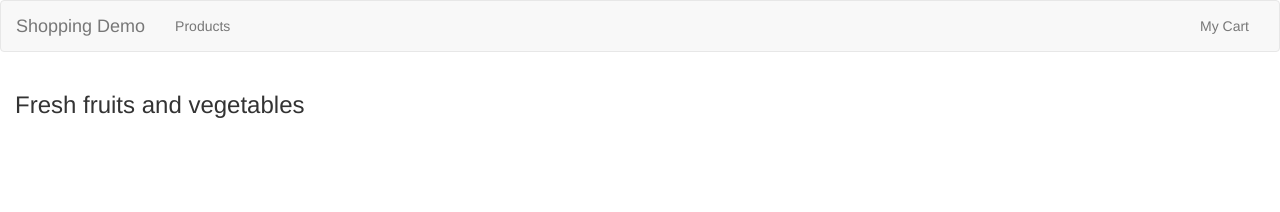
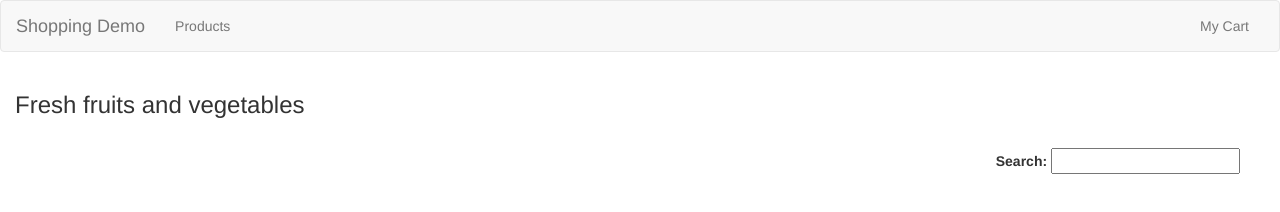
Before and after one commit to ssdeveloper/angularshopping, a website: page index.html at #!/products in a window 1280 px wide. Drawn offline with nearby package versions, Linux system fonts and the light colour scheme.

Commit message:
Added search filter

```diff
--- a/assets/css/main.css
+++ b/assets/css/main.css
@@ -11,3 +11,7 @@
     margin-left: 25px;
     margin-right: 25px;
 }
+
+#search {
+    margin-right: 25px;
+}
--- a/templates/products.html
+++ b/templates/products.html
@@ -1,6 +1,14 @@
 <h3>Fresh fruits and vegetables</h3>
-
-<div ng-repeat="item in items">
+<br>
+    <div class="row pull-right">
+        <div class="col-md-12">
+            <label for="search">Search: </label>
+            <input id="search" type="text" ng-model="search" />
+        </div>
+    </div>
+<br>
+<br>
+<div ng-repeat="item in items | filter:search">
     <div class="row product">
         <div class="col-md-12">
             {{item.name}}
```
